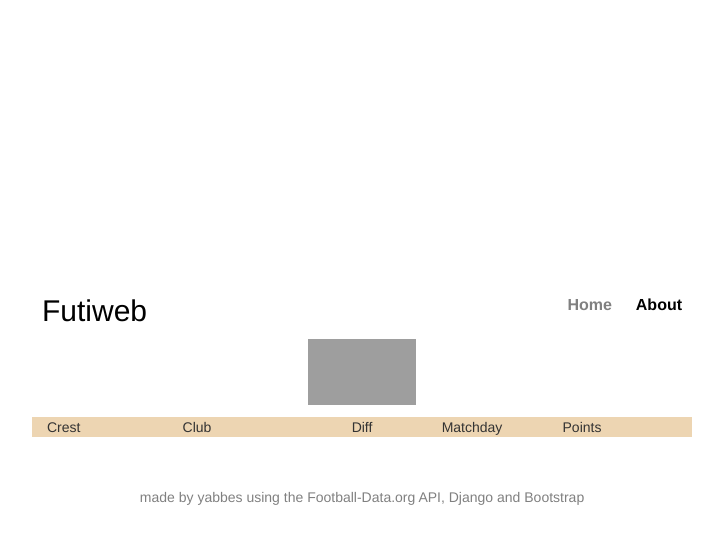
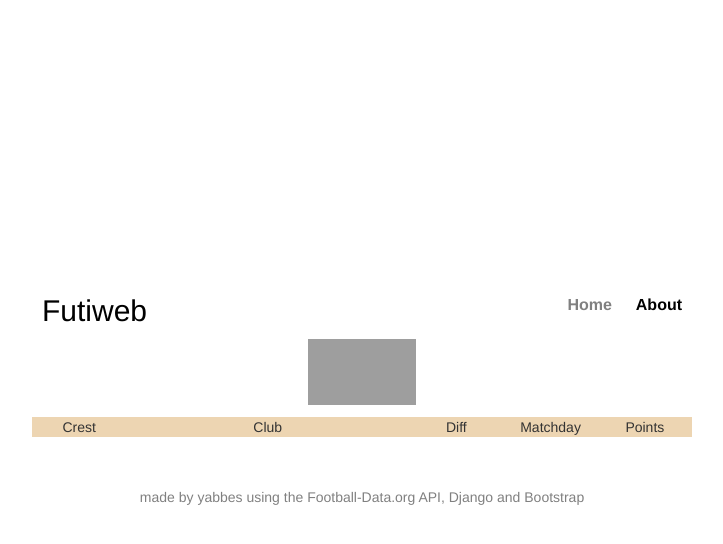
Before and after one commit to yabbes/futiweb, a Django app: template foot/templates/country.html in a window 1280 px wide. Shown: the top 544 px of the page, without its empty margins (278-1001 px from the left). Run offline with Django 3.2, Linux system fonts and the light colour scheme; the template is opened without the code that fills it, so the values that code supplies are empty; some libraries are stand-ins or nearby versions; grey boxes are pictures that could not be loaded.

Commit message:
layout..

```diff
--- a/foot/static/foot/style.css
+++ b/foot/static/foot/style.css
@@ -20,9 +20,10 @@ h1 {
 .league_table .head {
   margin-top: 10px;
   background-color: #edd5b2;
+  display: flex;
 
 }
 
-.club-row {
-  display: inline;
+.club_row {
+  display: flex;
 }
--- a/foot/templates/country.html
+++ b/foot/templates/country.html
@@ -39,19 +39,19 @@
           <div class="inner cover">
             <div class="league_table container-fluid">
               <div class="league_table row head">
-                <div class="col-sm-1">
+                <div style="flex:1;">
                   Crest
                 </div>
-                <div class="col-sm-4">
+                <div style="flex:3;">
                   Club
                 </div>
-                <div class="col-sm-2">
+                <div style="flex:1;">
                   Diff
                 </div>
-                <div class="col-sm-2">
+                <div style="flex:1;">
                   Matchday
                 </div>
-                <div class="col-sm-2">
+                <div style="flex:1;">
                   Points
                 </div>
               </div>
@@ -59,19 +59,19 @@
               {% for entry in standings %}
 
                 <div class="club_row row-fluid">
-                   <div class="col-sm-1">
+                  <div style="flex:1;">
                     <img class="crest_pic" src="{{entry.crestURI}}" />
                   </div>
-                   <div class="col-sm-4">
+                  <div style="flex:3;">
                     {{ entry.teamName }}
                   </div>
-                   <div class="col-sm-2">
+                  <div style="flex:1;">
                     {{ entry.goalDifference }}
                   </div>
-                   <div class="col-sm-2>">
+                  <div style="flex:1;">
                     {{ entry.playedGames }}
                   </div>
-                   <div class="col-sm-2">
+                  <div style="flex:1;">
                     {{ entry.points }}
                   </div>
 
```
Also changed, not shown: foot/views.py (+3 -2 lines), README.md. Lines whose indentation alone changed are shown as unchanged.
